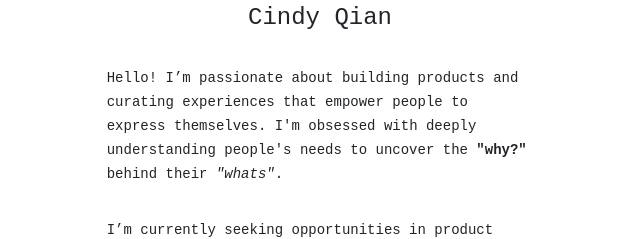
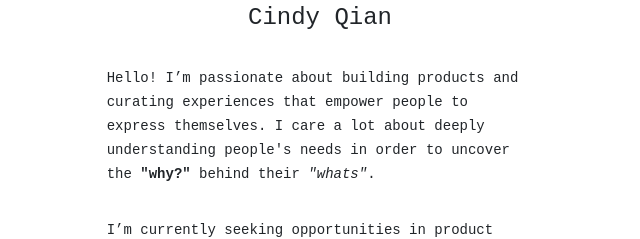
Before and after one commit to cindyqian/cindyqsite, a React (Create React App) app: page / in a window 1280 px wide. Shown: the part 256-495 px from the top of the page, without its empty margins (320-960 px from the left). Built offline with nearby package versions, Linux system fonts and the light colour scheme.

Commit message:
changed wording of intro

```diff
--- a/src/components/HomePage.js
+++ b/src/components/HomePage.js
@@ -53,7 +53,7 @@ function HomePage() {
             Hello! I’m passionate about building products and curating experiences that empower people
             to express themselves
             {/* in thoughtful and meaningful ways */}
-            . I'm obsessed with deeply understanding people's needs to uncover
+            . I care a lot about deeply understanding people's needs in order to uncover
             the <strong>"why?"</strong> behind their <em>"whats"</em>.
             </p>
         </div>
```
